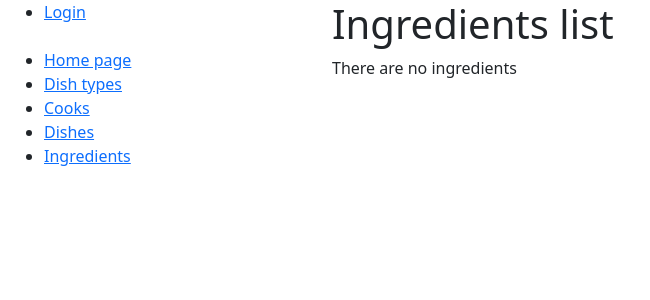
After one commit to WDemidenko/restaurant_kitchen_service, a Django app: page /ingredients/ in a window 1280 px wide. The commit adds this page. Shown: the top 300 px of the page, without its empty margins (0-650 px from the left). Run offline with Django 4.2, Linux system fonts and the light colour scheme; data that the repository does not hold is empty; some libraries are stand-ins or nearby versions.

Commit message:
Add model ingredient list view, template, url, and link on it at sidebar

```diff
--- a/kitchen/admin.py
+++ b/kitchen/admin.py
@@ -1,9 +1,10 @@
 from django.contrib import admin
 from django.contrib.auth.admin import UserAdmin
 
-from kitchen.models import Cook, DishType, Dish
+from kitchen.models import Cook, DishType, Dish, Ingredient
 
 admin.site.register(DishType)
+admin.site.register(Ingredient)
 
 
 @admin.register(Dish)
@@ -19,5 +20,5 @@ class CookAdmin(UserAdmin):
         ("Additional info", {'fields': ("years_of_experience",)}),
     )
     add_fieldsets = UserAdmin.add_fieldsets + (
-        ("Additional info", {"fields": ("years_of_experience", )}),
+        ("Additional info", {"fields": ("years_of_experience",)}),
     )
--- a/kitchen/models.py
+++ b/kitchen/models.py
@@ -50,6 +50,7 @@ class Dish(models.Model):
 
 class Ingredient(models.Model):
     name = models.CharField(max_length=65, unique=True)
+    amount = models.IntegerField(default=0)
 
     class Meta:
         ordering = ["name"]
--- a/kitchen/urls.py
+++ b/kitchen/urls.py
@@ -2,7 +2,7 @@ from django.urls import path
 
 from kitchen.views import index, DishTypeListView, CookListView, DishListView, DishTypeDetailView, CookDetailView, \
     DishTypeCreateView, DishTypeUpdateView, DishTypeDeleteView, DishCreateView, DishUpdateView, DishDeleteView, \
-    DishDetailView, CookCreateView, CookUpdateView, CookDeleteView, assign_delete_cook_for_dish
+    DishDetailView, CookCreateView, CookUpdateView, CookDeleteView, assign_delete_cook_for_dish, IngredientListView
 
 urlpatterns = [
     path("", index, name="index"),
@@ -69,7 +69,8 @@ urlpatterns = [
         "dishes/<int:pk>/assign_delete",
         assign_delete_cook_for_dish,
         name="assign_delete_cook"
-    )
+    ),
+    path("ingredients/", IngredientListView.as_view(), name="ingredient-list")
 ]
 
 app_name = "kitchen"
--- a/kitchen/views.py
+++ b/kitchen/views.py
@@ -7,7 +7,7 @@ from django.urls import reverse_lazy
 from django.views import generic
 
 from kitchen.forms import DishTypeForm, DishForm, CookForm, DishTypeNameSearchForm, DishNameSearchForm
-from kitchen.models import Dish, DishType, Cook
+from kitchen.models import Dish, DishType, Cook, Ingredient
 
 
 def index(request):
@@ -167,3 +167,8 @@ class DishUpdateView(LoginRequiredMixin, SuccessMessageMixin, generic.UpdateView
 class DishDeleteView(LoginRequiredMixin, generic.DeleteView):
     model = Dish
     success_url = reverse_lazy("kitchen:dish-list")
+
+
+class IngredientListView(generic.ListView):
+    model = Ingredient
+    paginate_by = 10
--- a/templates/includes/sidebar.html
+++ b/templates/includes/sidebar.html
@@ -12,4 +12,5 @@
     <li><a href="{% url 'kitchen:dish-type-list' %}">Dish types</a></li>
     <li><a href="{% url 'kitchen:cook-list' %}">Cooks</a></li>
     <li><a href="{% url 'kitchen:dish-list' %}">Dishes</a></li>
+    <li><a href="{% url 'kitchen:ingredient-list' %}">Ingredients</a></li>
 </ul>
--- /dev/null
+++ b/templates/kitchen/ingredient_list.html
@@ -0,0 +1,17 @@
+{% extends "base.html" %}
+{% load crispy_forms_filters %}
+
+{% block content %}
+
+  <h1>Ingredients list</h1>
+  {% if ingredient_list %}
+    <ul>
+      {% for ingredient in ingredient_list %}
+        <li>{{ ingredient.name }} amount - <strong>{{ ingredient.amount }}</strong></li>
+      {% endfor %}
+    </ul>
+  {% else %}
+    <p>There are no ingredients</p>
+  {% endif %}
+
+{% endblock %}
```
